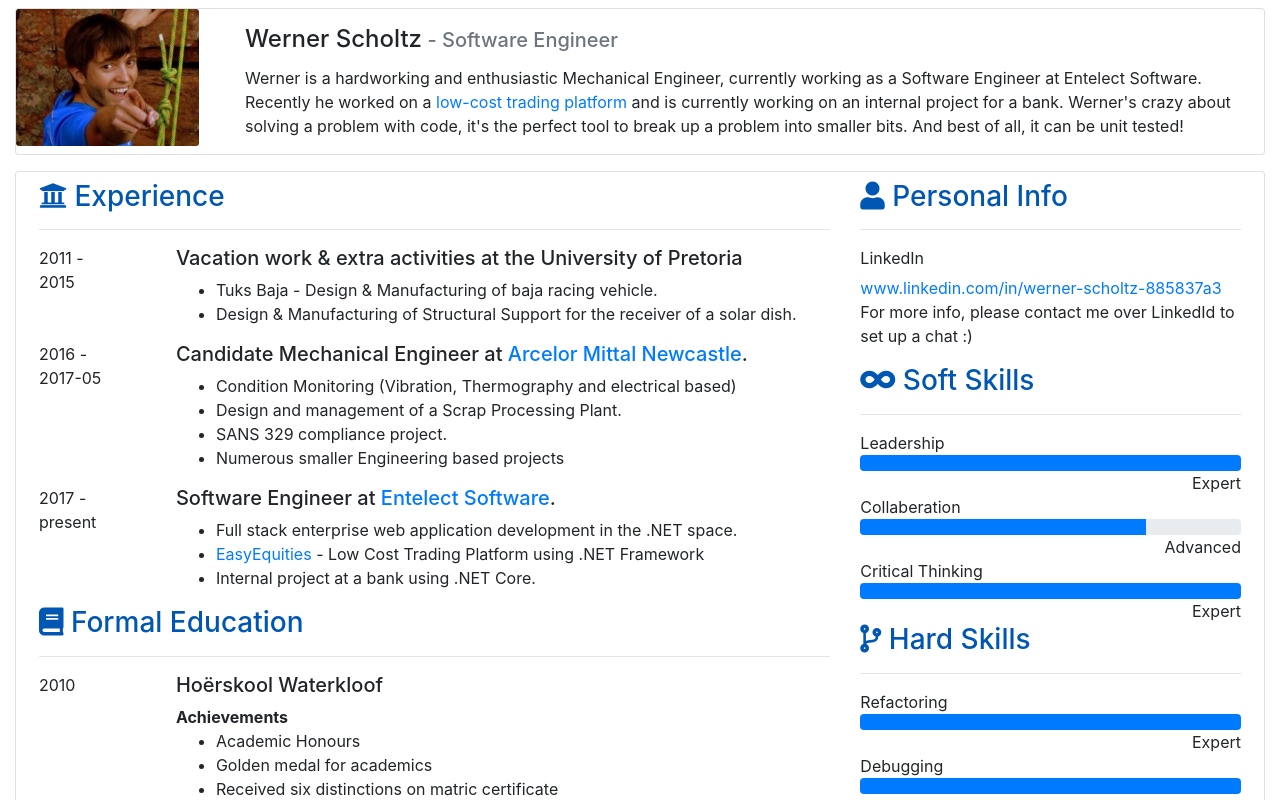
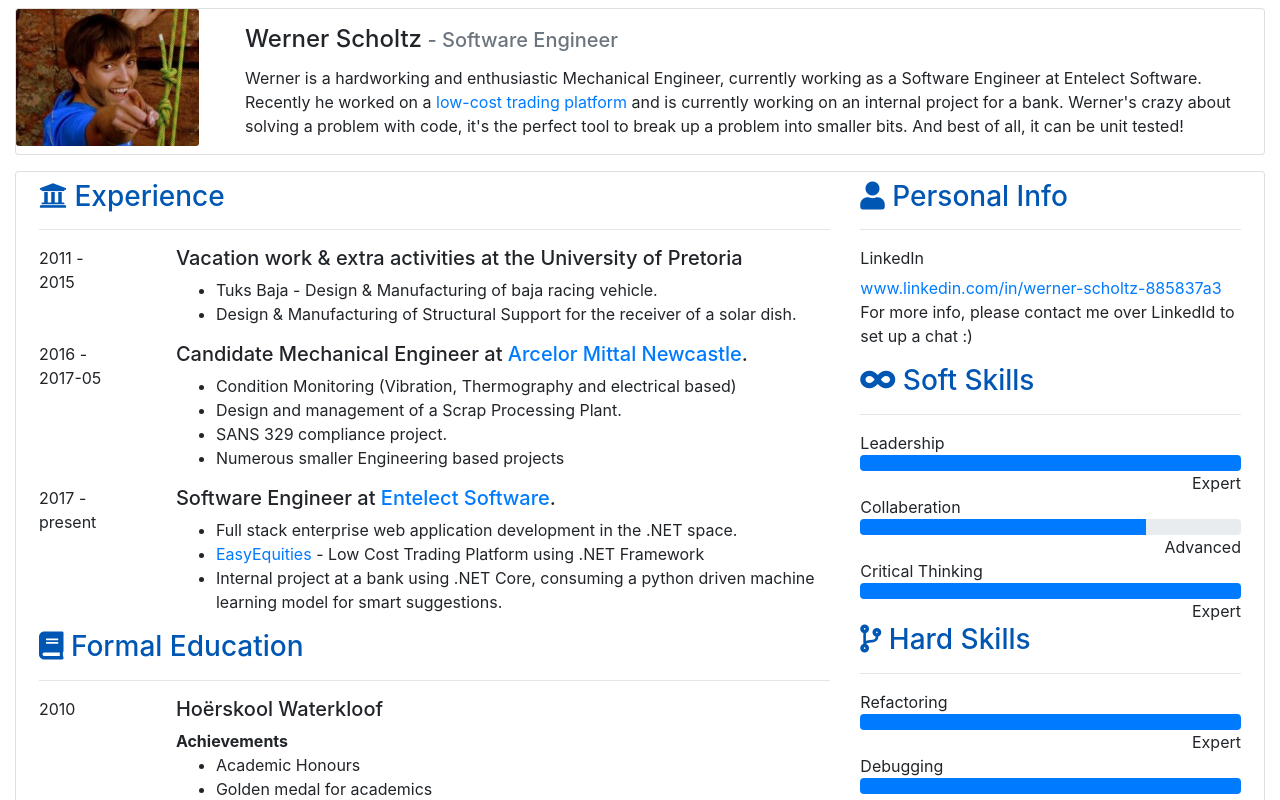
Before and after one commit to WernerScholtz/Resume, an Angular app: page / in a window 1280 px wide. Shown: the top 800 px of the page. Built offline with nearby package versions, Linux system fonts and the light colour scheme.

Commit message:
Update a project description

```diff
--- a/src/app/app.component.html
+++ b/src/app/app.component.html
@@ -68,7 +68,7 @@
                   <li>Full stack enterprise web application development in the .NET space.</li>
                   <li><a href="www.easyequities.co.za">EasyEquities </a>- Low Cost Trading Platform using .NET Framework
                   </li>
-                  <li>Internal project at a bank using .NET Core.</li>
+                  <li>Internal project at a bank using .NET Core, consuming a python driven machine learning model for smart suggestions.</li>
                 </ul>
               </div>
             </div>
```
